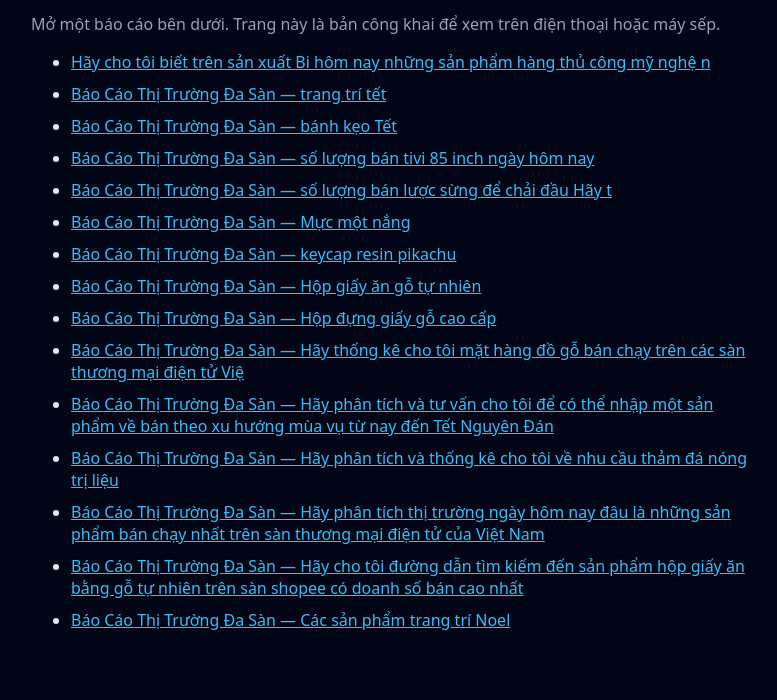
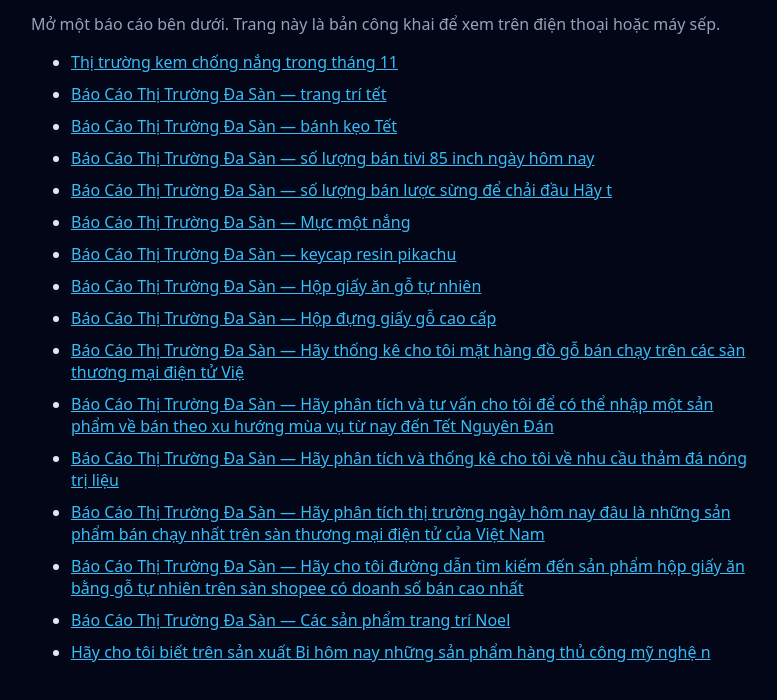
Before and after one commit to hannaZyunHND/pixel-office-reports, a plain HTML site: page index.html in a window 1280 px wide. Shown: the part 68-768 px from the top of the page, without its empty margins (249-1026 px from the left). Drawn offline with Linux system fonts and the light colour scheme.

Commit message:
Publish kem_chong_nang

```diff
--- a/index.html
+++ b/index.html
@@ -18,7 +18,7 @@
     <h1>Báo cáo Product Hunter</h1>
     <p>Mở một báo cáo bên dưới. Trang này là bản công khai để xem trên điện thoại hoặc máy sếp.</p>
     <ul>
-      <li><a href="./biet_san_xuat_bi_hom_nay_nhung_san_pham_hang_thu/">Hãy cho tôi biết trên sản xuất Bi hôm nay những sản phẩm hàng thủ công mỹ nghệ n</a></li>
+      <li><a href="./kem_chong_nang/">Thị trường kem chống nắng trong tháng 11</a></li>
       <li><a href="./trang_tri_tet/">Báo Cáo Thị Trường Đa Sàn — trang trí tết</a></li>
       <li><a href="./tet/">Báo Cáo Thị Trường Đa Sàn — bánh kẹo Tết</a></li>
       <li><a href="./so_luong_ban_tivi_85_inch_ngay_hom_nay/">Báo Cáo Thị Trường Đa Sàn — số lượng bán tivi 85 inch ngày hôm nay</a></li>
@@ -33,6 +33,7 @@
       <li><a href="./hay_phan_tich_thi_truong_ngay_hom_nay_dau_la_nhu/">Báo Cáo Thị Trường Đa Sàn — Hãy phân tích thị trường ngày hôm nay đâu là những sản phẩm bán chạy nhất trên sàn thương mại điện tử của Việt Nam</a></li>
       <li><a href="./hay_cho_toi_duong_dan_tim_kiem_den_san_pham_hop_/">Báo Cáo Thị Trường Đa Sàn — Hãy cho tôi đường dẫn tìm kiếm đến sản phẩm hộp giấy ăn bằng gỗ tự nhiên trên sàn shopee có doanh số bán cao nhất</a></li>
       <li><a href="./cac_san_pham_trang_tri_noel/">Báo Cáo Thị Trường Đa Sàn — Các sản phẩm trang trí Noel</a></li>
+      <li><a href="./biet_san_xuat_bi_hom_nay_nhung_san_pham_hang_thu/">Hãy cho tôi biết trên sản xuất Bi hôm nay những sản phẩm hàng thủ công mỹ nghệ n</a></li>
     </ul>
   </main>
 </body>
```
Also changed, not shown: kem_chong_nang/index.html (added, +2 -0 lines).
